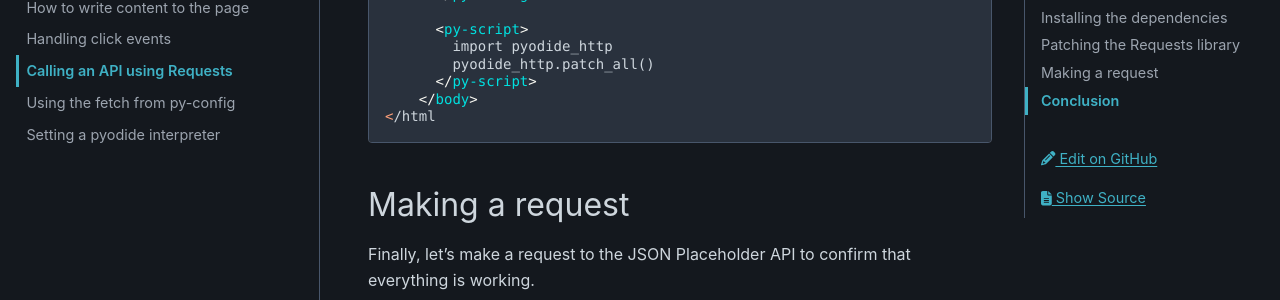
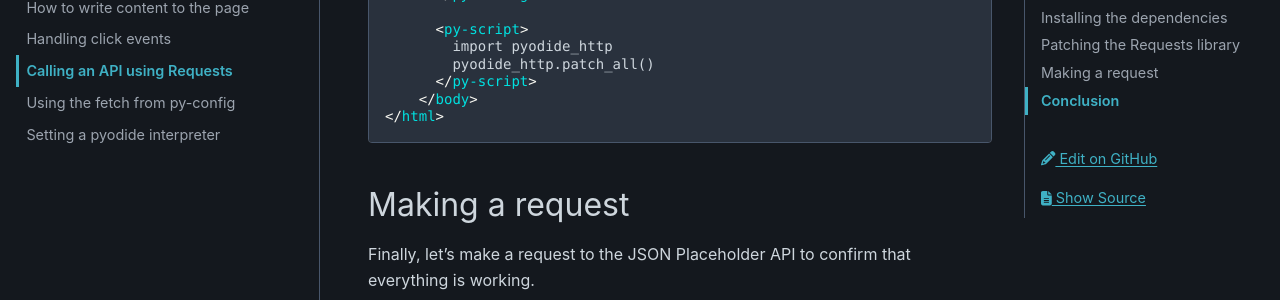
Before and after one commit to pyscript/pyscript, a Sphinx documentation site: the page built from docs/tutorials/requests.md, in a window 1280 px wide and 900 px high, scrolled down 1627 px. Shown: the part 152-452 px from the top of the window. Built offline with Sphinx 7.4.7 and the PyData theme 0.15.4, drawn with Linux system fonts in a browser that asks for light colours.

Commit message:
html tag not closed

````diff
--- a/docs/tutorials/requests.md
+++ b/docs/tutorials/requests.md
@@ -75,7 +75,7 @@ Now that we have installed the dependencies, we need to patch the Requests libra
         pyodide_http.patch_all()
       </py-script>
     </body>
-</html
+</html>
 ```
 
 ## Making a request
````
